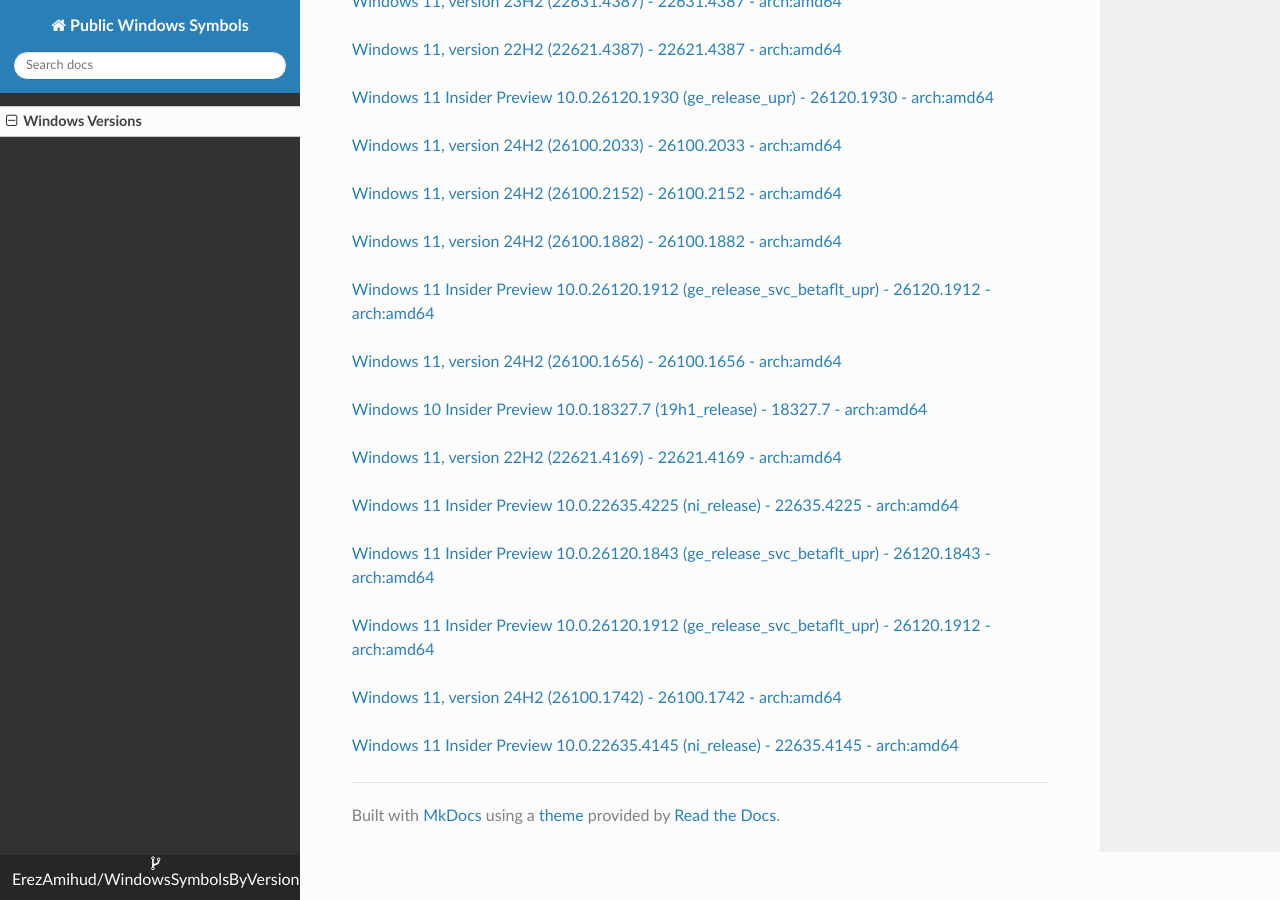
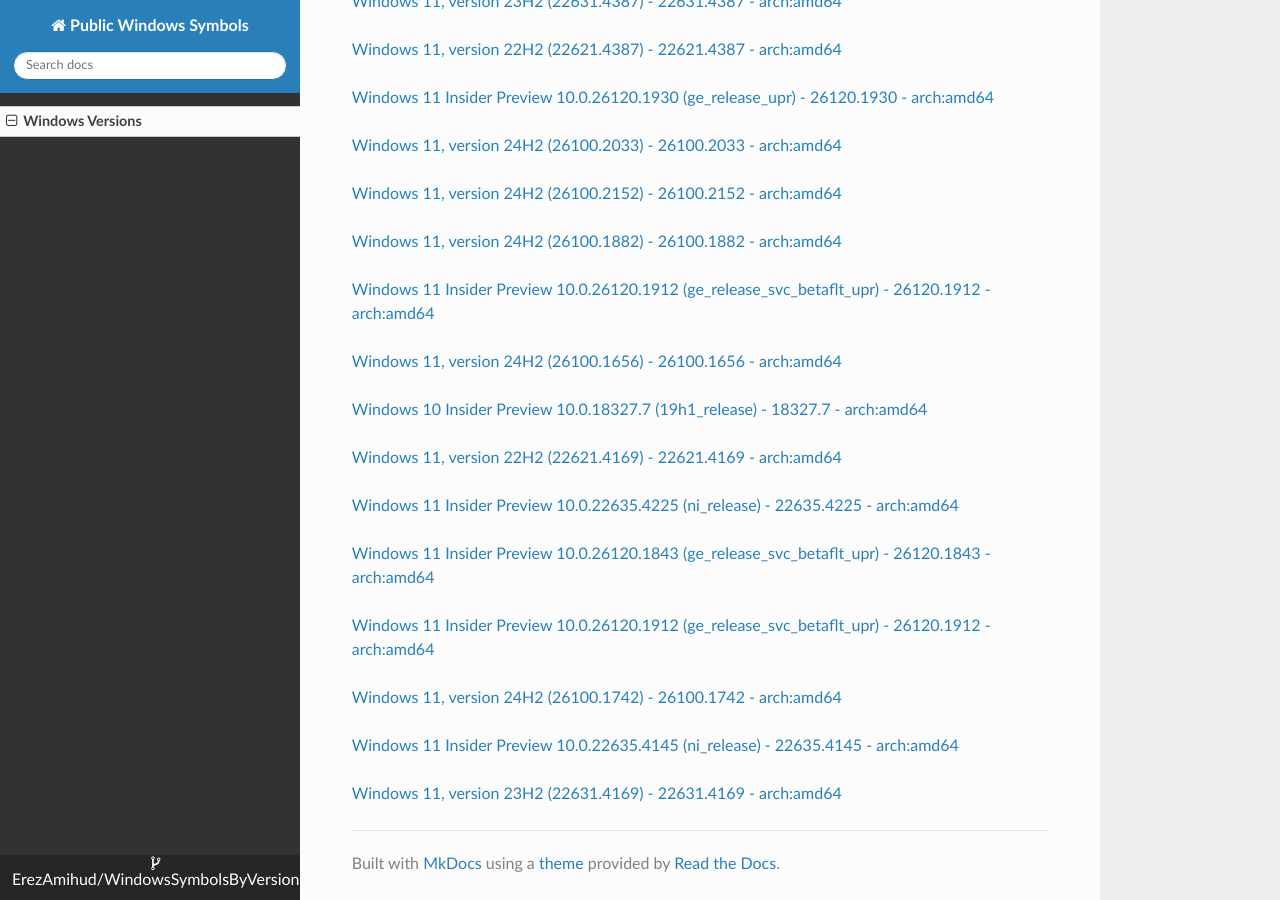
Before and after one commit to ErezAmihud/WindowsSymbolsByVersion, an MkDocs documentation site: the page built from docs/index.md, in a window 1280 px wide and 900 px high, scrolled down 4469 px. Built offline with MkDocs 1.6.1, drawn with Linux system fonts in a browser that asks for light colours; nearby versions of some CDN libraries.

Commit message:
Automated commit, add manifest for 8dda76ff-194a-4a47-b1e7-c303136bf54e

```diff
--- a/docs/index.md
+++ b/docs/index.md
@@ -218,3 +218,6 @@
 
 
 [Windows 11 Insider Preview 10.0.22635.4145 (ni_release) - 22635.4145 - arch:amd64](https://github.com/ErezAmihud/WindowsSymbolsByVersion/blob/main/manifests/b0dc6fb8-ec25-4f6d-9eb9-427480649d5e.manifest)
+
+
+[Windows 11, version 23H2 (22631.4169) - 22631.4169 - arch:amd64](https://github.com/ErezAmihud/WindowsSymbolsByVersion/blob/main/manifests/8dda76ff-194a-4a47-b1e7-c303136bf54e.manifest)
```
Also changed, not shown: process_builds.json (+1 -1 lines), 1 other file.
